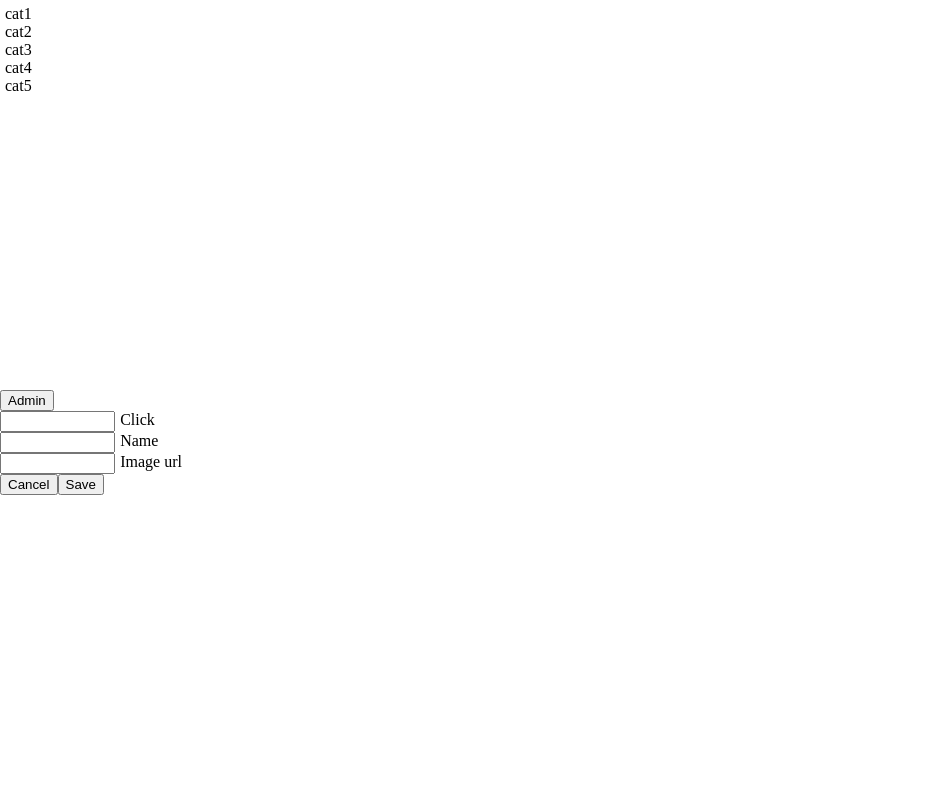
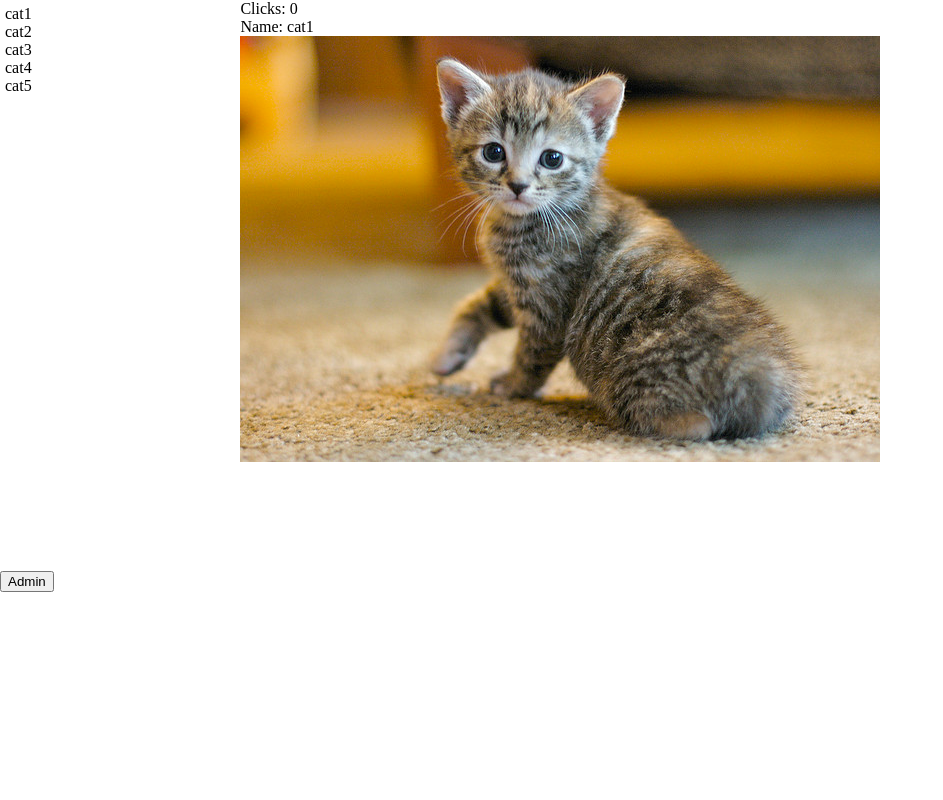
Before and after one commit to olebedyn/frontend-nanodegree-cat-clicker, a plain HTML site: page index.html in a window 1280 px wide. Shown: the whole page, without its empty margins (0-943 px from the left). Drawn offline with Linux system fonts and the light colour scheme.

Commit message:
Finished mvc approach

```diff
--- a/index.html
+++ b/index.html
@@ -8,19 +8,23 @@
 </head>
 <body>
   <ul id="cats-list" class="cats-list"></ul>
-  <div id="cats-display" class="cats-display"></div>
+  <div id="cats-display" class="cats-display">
+    <div id="cat-clicks"></div>
+    <div id="cat-name"></div>
+    <img id="cat-image" src="" alt="">
+  </div>
   <div id="admin" class="admin">
     <button id="admin-btn" class="admin-btn">Admin</button>
     <div id="admin-form" class="admin-form">
       <form id="cat-edit-form" class="cat-edit-form" action="">
-        <input type="text" name="cat-clicks-num" value="" class="form-input">
+        <input type="text" name="cat-clicks-num" id="cat-clicks-edit" value="" class="form-input">
         <span class="form-label">Click</span>
-        <input type="text" name="cat-name" value="" class="form-input">
+        <input type="text" name="cat-name" id="cat-name-edit" value="" class="form-input">
         <span class="form-label">Name</span>
-        <input type="text" name="cat-image-url" value="" class="form-input">
+        <input type="text" name="cat-image-url" id="cat-url-edit" value="" class="form-input">
         <span class="form-label">Image url</span>
-        <input type="submit" id="cancel-btn" name="cancel" value="Cancel">
-        <input type="submit" id="save-btn" name="save" value="Save">
+        <input type="button" id="cancel-btn" name="cancel" value="Cancel">
+        <input type="button" id="save-btn" name="save" value="Save">
       </form>
     </div>
   </div>
--- a/js/main.js
+++ b/js/main.js
@@ -18,6 +18,7 @@ class CatModel {
       this.cats[i] = new Cat(`cat${i + 1}`, `img/cat${i + 1}.jpg`, i + 1);
     }
     this.adminVisible = false;
+    this.currentCat = this.cats[0];
   }
 }
 
@@ -26,36 +27,33 @@ class CatModel {
  */
 
 class CatView {
-  constructor() {}
+  constructor() {
+    this.catImage = document.getElementById("cat-image");
+    this.catClicksText = document.getElementById("cat-clicks");
+    this.catNameText = document.getElementById("cat-name");
+    this.render = this.render.bind(this);
+  }
 
   /**
-   * Adds a cat container with number of clicks, cat name and image. Invisible by default.
+   * Adds a cat container with number of clicks, cat name and image.
    */
   init() {
-    const cats = catApp.getCats();
-    for (let cat of cats) {
-      let catContainer = document.createElement("div");
-      catContainer.id = cat.num;
-      catContainer.classList.add("cats-display__item");
-      let catClicks = document.createElement("p");
-      catClicks.textContent = `Clicks: ${cat.clicks}`;
-      catClicks.id = `cat${cat.num}-clicks`;
-      let catName = document.createElement("p");
-      catName.textContent = `Name: ${cat.name}`;
-      let catImage = document.createElement("img");
-      catImage.src = cat.image;
-      catContainer.appendChild(catClicks);
-      catContainer.appendChild(catName);
-      catContainer.appendChild(catImage);
-      document.getElementById("cats-display").appendChild(catContainer);
-      catImage.addEventListener("click", () => {
-        // TODO: Refactor this not to modify model directly
-        cat.clicks++;
-        document.getElementById(
-          `cat${cat.num}-clicks`
-        ).textContent = `Clicks: ${cat.clicks}`;
-      });
-    }
+    this.render();
+
+    this.catImage.addEventListener("click", () => {
+      catApp.addClicks();
+    });
+  }
+
+  render() {
+    const cat = catApp.getCurrentCat();
+    this.catClicksText.textContent = `Clicks: ${cat.clicks}`;
+    this.catNameText.textContent = `Name: ${cat.name}`;
+    this.catImage.src = cat.image;
+  }
+
+  renderClicks(clicks) {
+    this.catClicksText.textContent = `Clicks: ${clicks}`;
   }
 }
 
@@ -74,42 +72,53 @@ class CatListView {
    */
   createCatListItem(cat) {
     let catListItem = document.createElement("li");
+
     catListItem.textContent = cat.name;
     document.getElementById("cats-list").appendChild(catListItem);
     catListItem.addEventListener("click", () => {
-      for (let el of document.getElementsByClassName("visible")) {
-        el.classList.remove("visible");
-      }
-      document.getElementById(cat.num).classList.add("visible");
+      catApp.setCurrentCat(cat);
+      catApp.setAdminSettings(false);
     });
   }
 }
 
 class AdminView {
   constructor() {
-    this.clickHandler = this.clickHandler.bind(this);
-    this.saveHandler = this.saveHandler.bind(this);
-  }
-
-  clickHandler(setting) {
-    catApp.setAdminSettings(setting);
-    this.render();
-  }
-
-  saveHandler() {
-    catApp.setAdminSettings(false);
-    this.render();
+    this.nameEdit = document.getElementById("cat-name-edit");
+    this.imageEdit = document.getElementById("cat-url-edit");
+    this.clicksEdit = document.getElementById("cat-clicks-edit");
+    this.adminForm = document.getElementById("admin-form");
+    this.adminBtn = document.getElementById("admin-btn");
+    this.cancelBtn = document.getElementById("cancel-btn");
+    this.saveBtn = document.getElementById("save-btn");
   }
 
   init() {
-    document.getElementById("admin-btn").onclick = this.clickHandler(true);
-    document.getElementById("cancel-btn").onclick = this.clickHandler(false);
-    document.getElementById("save-btn").onclick = this.saveHandler(false);
+    this.adminBtn.onclick = () => {
+      catApp.setAdminSettings(true);
+    };
+    this.cancelBtn.onclick = () => {
+      catApp.setAdminSettings(false);
+    };
+    this.saveBtn.onclick = () => {
+      catApp.setAdminSettings(false);
+      catApp.setNewCat(
+        this.nameEdit.value,
+        this.clicksEdit.value,
+        this.imageEdit.value
+      );
+    };
   }
 
   render() {
     if (catApp.getAdminSettings()) {
-      document.getElementById("admin-form").classList.add("visible");
+      const cat = catApp.getCurrentCat();
+      this.nameEdit.value = cat.name;
+      this.imageEdit.value = cat.image;
+      this.clicksEdit.value = cat.clicks;
+      this.adminForm.classList.add("visible");
+    } else {
+      this.adminForm.classList.remove("visible");
     }
   }
 }
@@ -136,10 +145,33 @@ class CatController {
 
   setAdminSettings(setting) {
     this.catModel.adminVisible = setting;
+    this.adminView.render();
   }
 
   getAdminSettings() {
     return this.catModel.adminVisible;
+  }
+
+  getCurrentCat() {
+    return this.catModel.currentCat;
+  }
+
+  setCurrentCat(cat) {
+    this.catModel.currentCat = cat;
+    this.catView.render();
+  }
+
+  addClicks() {
+    this.catModel.currentCat.clicks++;
+    this.catView.renderClicks(this.catModel.currentCat.clicks);
+  }
+
+  setNewCat(name, clicks, src) {
+    console.log(name);
+    this.catModel.currentCat.name = name;
+    this.catModel.currentCat.clicks = clicks;
+    this.catModel.currentCat.image = src;
+    this.catView.render();
   }
 }
 
```
